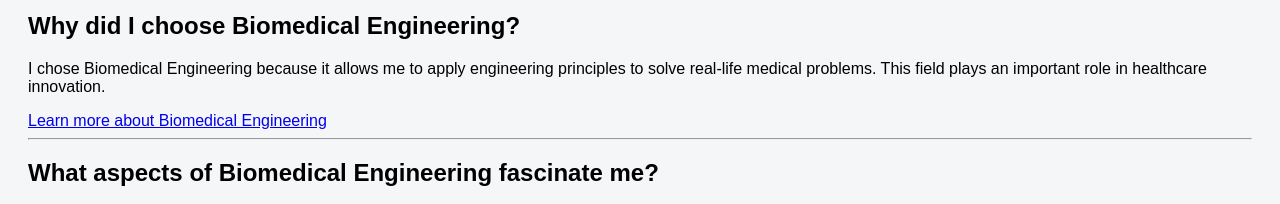
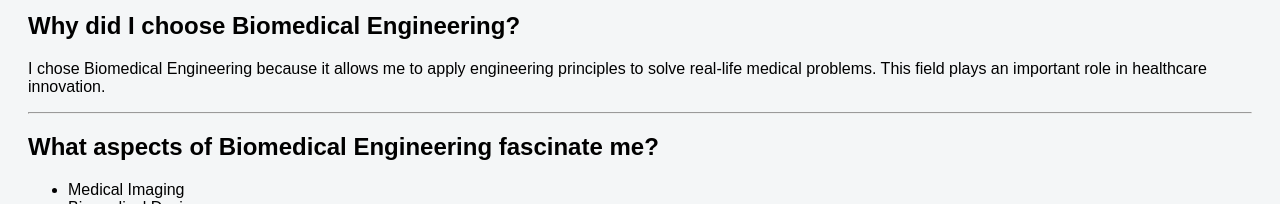
Before and after one commit to Ramisakhan00/biomedical-html-task, a plain HTML site: page index.html in a window 1280 px wide. Shown: the part 552-756 px from the top of the page. Drawn offline with Linux system fonts and the light colour scheme.

Commit message:
Update index.html

```diff
--- a/index.html
+++ b/index.html
@@ -32,7 +32,7 @@
     </p>
 
     <a href="https://www.britannica.com/science/biomedical-engineering" target="_blank">
-        Learn more about Biomedical Engineering
+
     </a>
 
     <hr>
```
